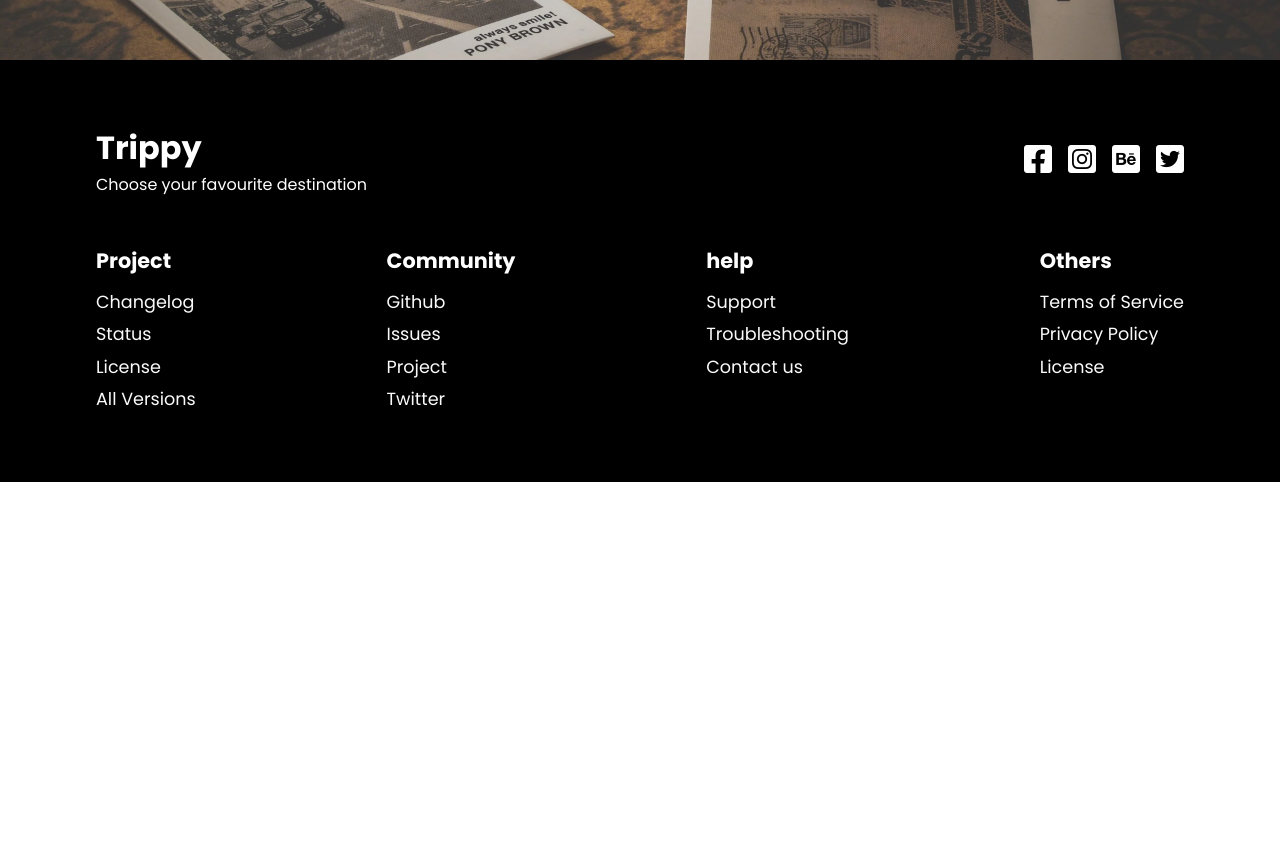
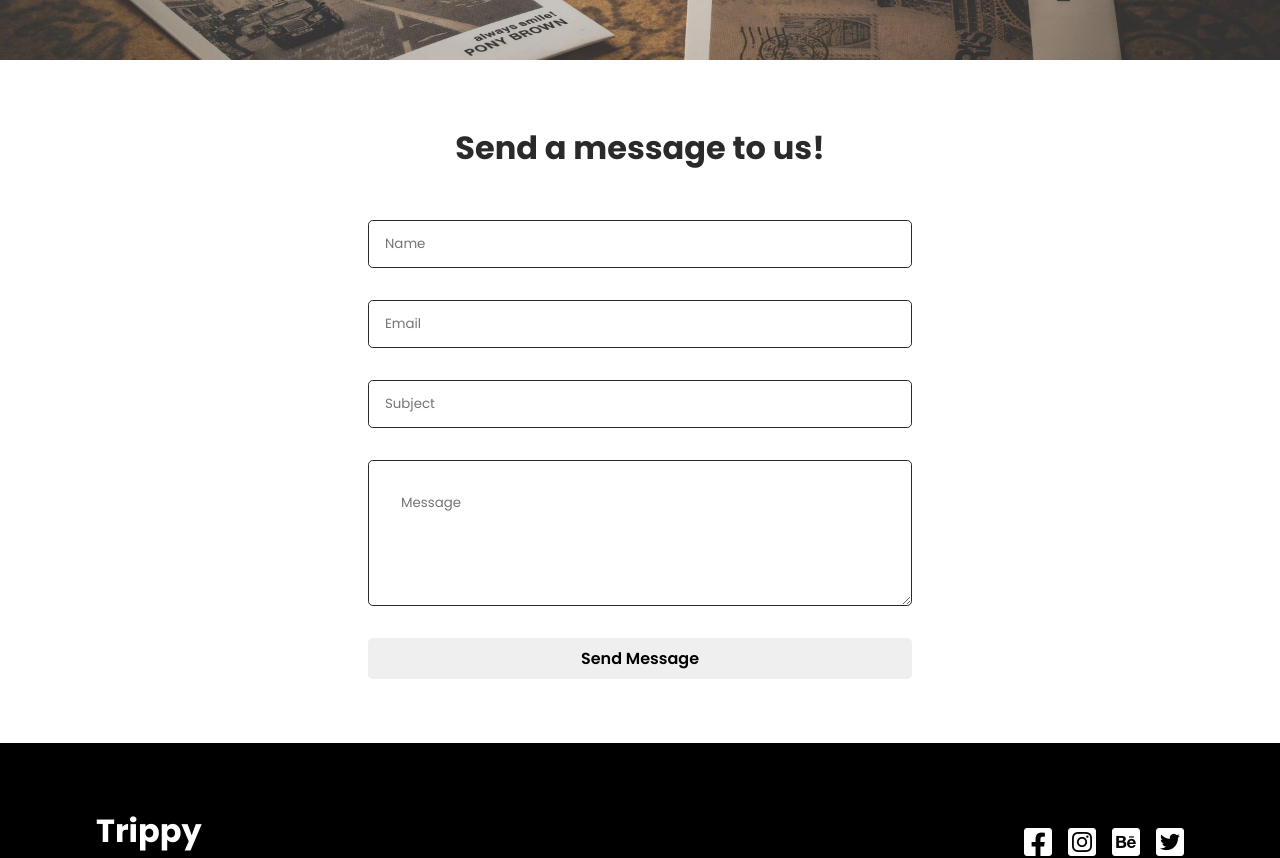
Before and after one commit to Adamashvili/React-JS-Responsive-Tour-and-Travel-Website, a React (Create React App) app: page /contact in a window 1280 px wide. Shown: the part 500-1358 px from the top of the page. Before the commit the page ends 982 px from the top, so only its background shows below. Built offline with nearby package versions, Linux system fonts and the light colour scheme.

Commit message:
add contactform

```diff
--- /dev/null
+++ b/src/components/ContactForm.js
@@ -0,0 +1,21 @@
+import "./ContactFormStyles.css"
+
+function ContactForm () {
+    return (
+        <div className="form-container">
+            <h1>Send a message to us!</h1>
+            <form>
+                <input placeholder="Name"/>
+                <input placeholder="Email"/>
+                <input placeholder="Subject"/>
+                <textarea placeholder="Message" rows="4"></textarea>
+                <button>Send Message</button>
+
+            </form>
+        </div>
+
+
+    )
+}
+
+export default ContactForm;
--- /dev/null
+++ b/src/components/ContactFormStyles.css
@@ -0,0 +1,43 @@
+.form-container {
+    margin: 4rem 6rem;
+    color: #2a2a2a;
+}
+
+.form-container form {
+    padding-top: 3rem;
+    display: flex;
+    flex-direction: column;
+    width: 50%;
+    margin: auto;
+}
+
+.form-container input {
+    height: 3rem;
+    padding: 0 1rem;
+    margin-bottom: 2rem;
+    border-radius: .3rem;
+    border: 1px solid #2a2a2a;
+}
+
+.form-container textarea {
+    padding: 2rem;
+    margin-bottom: 2rem;
+    border-radius: .3rem;
+    border: 1px solid #2a2a2a;
+
+
+}
+
+.form-container button {
+    display: inline;
+}
+
+@media screen and (max-width:850px) {
+    .form-container {
+        margin: 4rem 2rem;
+    }
+    .form-container form {
+        padding-top: 2rem;
+        width: 90%;
+    }
+}
--- a/src/routes/Contact.js
+++ b/src/routes/Contact.js
@@ -2,6 +2,7 @@
 import Hero from "../components/hero";
 import travelImg from "../assets/contact.jpg";
 import Footer from "../components/Footer";
+import ContactForm from "../components/ContactForm";
 
 function Contact () {
     return (
@@ -13,6 +14,7 @@
          title="Contact"
          btnClass="hide"
          />
+         <ContactForm/>
          <Footer/>
         </>
     )
```
